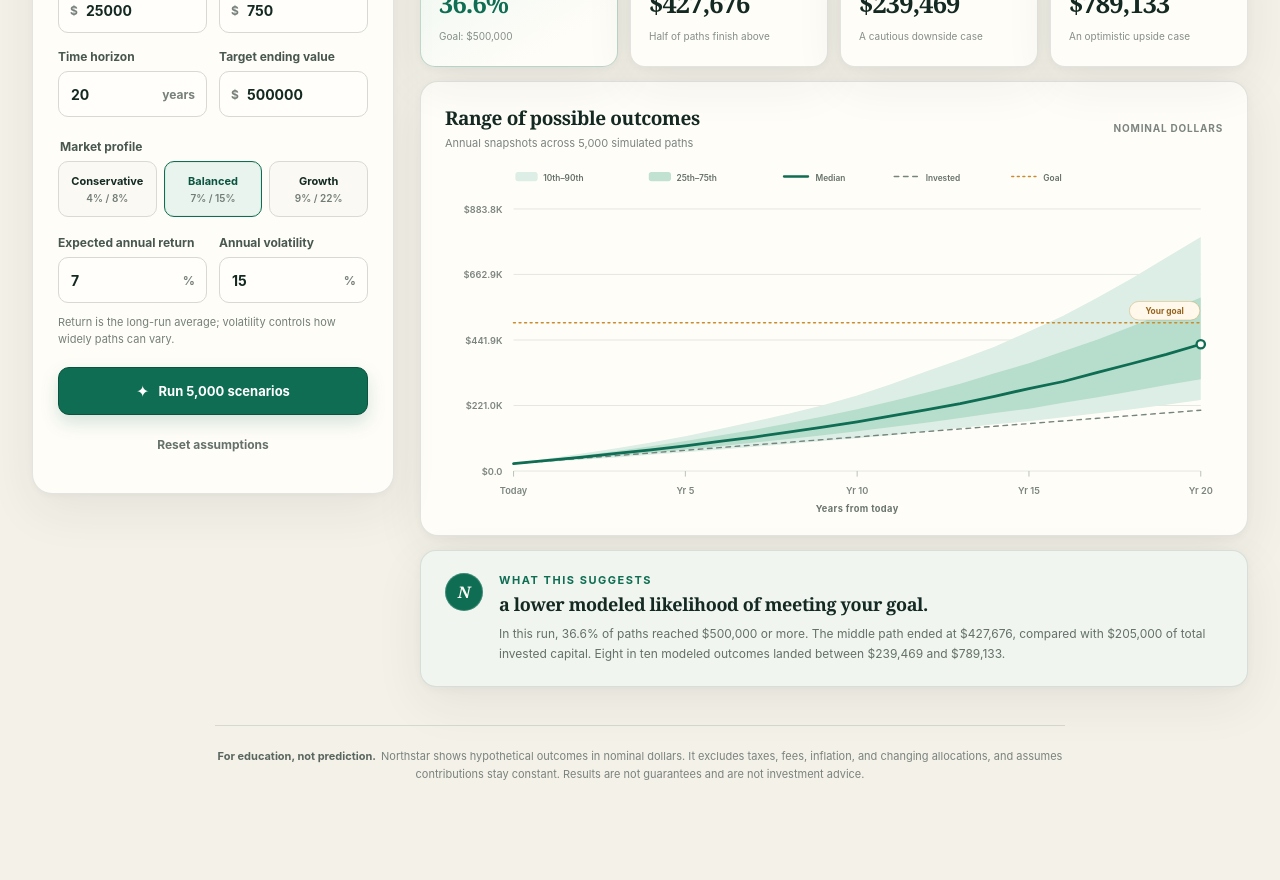
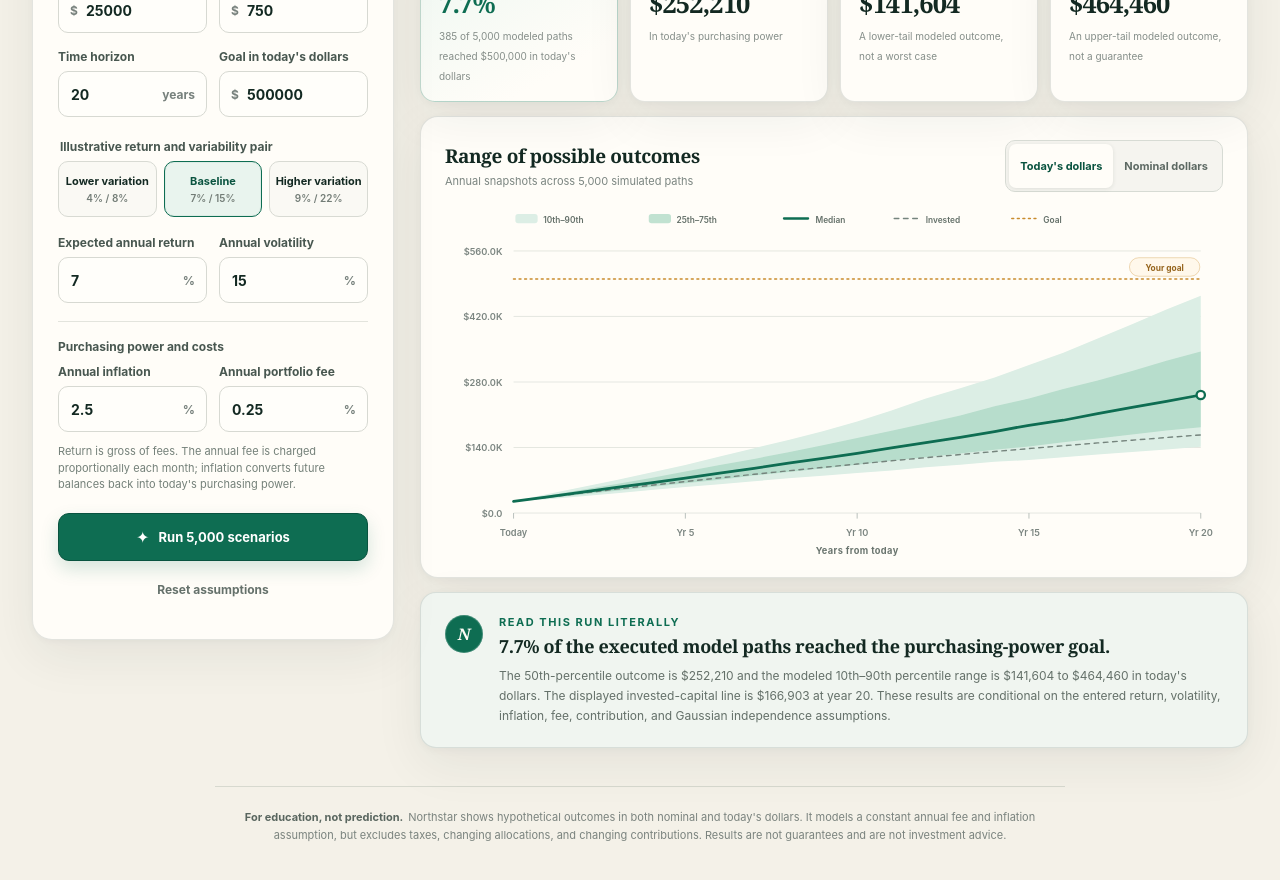
Before and after one commit to Da0t/northstar, a React (Vite) app: page / in a window 1280 px wide. Shown: the part 560-1440 px from the top of the page. Before the commit the page ends 1383 px from the top, so only its background shows below. Built offline with nearby package versions, Linux system fonts and the light colour scheme.

Commit message:
feat(finance): model fees and purchasing power

```diff
--- a/src/App.tsx
+++ b/src/App.tsx
@@ -1,5 +1,5 @@
 import { useEffect, useMemo, useRef, useState } from "react";
-import { FanChart } from "./components/FanChart";
+import { FanChart, type DollarMode } from "./components/FanChart";
 import { formatCurrency, formatPercentageInput, formatProbability } from "./format";
 import {
   UI_SCENARIO_COUNT,
@@ -19,13 +19,15 @@ const DEFAULT_ASSUMPTIONS: PortfolioAssumptions = {
   years: 20,
   annualReturn: 0.07,
   annualVolatility: 0.15,
-  targetEndingValue: 500_000,
+  annualInflation: 0.025,
+  annualFee: 0.0025,
+  targetTodayValue: 500_000,
 };
 
 const PRESETS = [
-  { name: "Conservative", return: 4, volatility: 8 },
-  { name: "Balanced", return: 7, volatility: 15 },
-  { name: "Growth", return: 9, volatility: 22 },
+  { name: "Lower variation", return: 4, volatility: 8 },
+  { name: "Baseline", return: 7, volatility: 15 },
+  { name: "Higher variation", return: 9, volatility: 22 },
 ] as const;
 
 type FormState = Record<AssumptionField, string>;
@@ -51,7 +53,9 @@ function assumptionsToForm(assumptions: PortfolioAssumptions): FormState {
     years: String(assumptions.years),
     annualReturn: formatPercentageInput(assumptions.annualReturn),
     annualVolatility: formatPercentageInput(assumptions.annualVolatility),
-    targetEndingValue: String(assumptions.targetEndingValue),
+    annualInflation: formatPercentageInput(assumptions.annualInflation),
+    annualFee: formatPercentageInput(assumptions.annualFee),
+    targetTodayValue: String(assumptions.targetTodayValue),
   };
 }
 
@@ -66,7 +70,9 @@ function parseForm(form: FormState): { assumptions: PortfolioAssumptions; errors
     years: parseNumber(form.years),
     annualReturn: parseNumber(form.annualReturn) / 100,
     annualVolatility: parseNumber(form.annualVolatility) / 100,
-    targetEndingValue: parseNumber(form.targetEndingValue),
+    annualInflation: parseNumber(form.annualInflation) / 100,
+    annualFee: parseNumber(form.annualFee) / 100,
+    targetTodayValue: parseNumber(form.targetTodayValue),
   };
   const errors: FormErrors = {};
 
@@ -148,14 +154,6 @@ function MetricCard({
   );
 }
 
-function outcomeLabel(probability: number): string {
-  if (probability >= 0.8) return "a strong modeled likelihood";
-  if (probability >= 0.6) return "a better-than-even modeled likelihood";
-  if (probability >= 0.4) return "a roughly even modeled likelihood";
-  if (probability >= 0.2) return "a lower modeled likelihood";
-  return "a limited modeled likelihood";
-}
-
 export default function App() {
   const [form, setForm] = useState<FormState>(() => assumptionsToForm(DEFAULT_ASSUMPTIONS));
   const [projection, setProjection] = useState<SimulationResult>(() =>
@@ -163,6 +161,7 @@ export default function App() {
   );
   const [lastRun, setLastRun] = useState<PortfolioAssumptions>(DEFAULT_ASSUMPTIONS);
   const [isRunning, setIsRunning] = useState(false);
+  const [dollarMode, setDollarMode] = useState<DollarMode>("real");
   const [statusMessage, setStatusMessage] = useState("Initial forecast ready.");
   const formRef = useRef(form);
   const nextSeedRef = useRef(INITIAL_SEED + 1);
@@ -171,6 +170,11 @@ export default function App() {
   const hasErrors = Object.keys(parsed.errors).length > 0;
   const isStale = hasErrors || !assumptionsEqual(parsed.assumptions, lastRun);
   const finalPoint = projection.points.at(-1);
+  const finalDistribution = finalPoint?.[dollarMode];
+  const displayedGoal =
+    dollarMode === "real" ? lastRun.targetTodayValue : projection.targetNominal;
+  const displayedInvested =
+    dollarMode === "real" ? finalPoint?.investedReal : finalPoint?.investedNominal;
 
   useEffect(
     () => () => {
@@ -339,10 +343,10 @@ export default function App() {
                   onChange={handleFieldChange}
                 />
                 <AssumptionField
-                  field="targetEndingValue"
-                  label="Target ending value"
-                  value={form.targetEndingValue}
-                  error={parsed.errors.targetEndingValue}
+                  field="targetTodayValue"
+                  label="Goal in today's dollars"
+                  value={form.targetTodayValue}
+                  error={parsed.errors.targetTodayValue}
                   prefix="$"
                   min={0}
                   step="1000"
@@ -351,7 +355,7 @@ export default function App() {
               </div>
 
               <fieldset className="preset-fieldset">
-                <legend>Market profile</legend>
+                <legend>Illustrative return and variability pair</legend>
                 <div className="preset-group">
                   {PRESETS.map((preset) => (
                     <button
@@ -393,8 +397,37 @@ export default function App() {
                 />
               </div>
 
+              <div className="economic-assumptions">
+                <p className="field-group-label">Purchasing power and costs</p>
+                <div className="market-fields">
+                  <AssumptionField
+                    field="annualInflation"
+                    label="Annual inflation"
+                    value={form.annualInflation}
+                    error={parsed.errors.annualInflation}
+                    suffix="%"
+                    min={0}
+                    max={20}
+                    step="0.1"
+                    onChange={handleFieldChange}
+                  />
+                  <AssumptionField
+                    field="annualFee"
+                    label="Annual portfolio fee"
+                    value={form.annualFee}
+                    error={parsed.errors.annualFee}
+                    suffix="%"
+                    min={0}
+                    max={10}
+                    step="0.05"
+                    onChange={handleFieldChange}
+                  />
+                </div>
+              </div>
+
               <p className="model-note">
-                Return is the long-run average; volatility controls how widely paths can vary.
+                Return is gross of fees. The annual fee is charged proportionally each month;
+                inflation converts future balances back into today's purchasing power.
               </p>
 
               <button
@@ -437,29 +470,29 @@ export default function App() {
               {statusMessage}
             </p>
 
-            {finalPoint ? (
+            {finalPoint && finalDistribution && displayedInvested !== undefined ? (
               <>
                 <div className="metric-grid">
                   <MetricCard
-                    label="Chance of reaching goal"
+                    label="Simulated goal-hit rate"
                     value={formatProbability(projection.successProbability)}
-                    note={`Goal: ${formatCurrency(lastRun.targetEndingValue)}`}
+                    note={`${Math.round(projection.successProbability * projection.scenarioCount).toLocaleString("en-US")} of ${projection.scenarioCount.toLocaleString("en-US")} modeled paths reached ${formatCurrency(lastRun.targetTodayValue)} in today's dollars`}
                     accent
                   />
                   <MetricCard
-                    label="Median ending value"
-                    value={formatCurrency(finalPoint.p50)}
-                    note="Half of paths finish above"
+                    label="50th-percentile ending value"
+                    value={formatCurrency(finalDistribution.p50)}
+                    note={dollarMode === "real" ? "In today's purchasing power" : "In future nominal dollars"}
                   />
                   <MetricCard
-                    label="10th percentile"
-                    value={formatCurrency(finalPoint.p10)}
-                    note="A cautious downside case"
+                    label="10th-percentile ending value"
+                    value={formatCurrency(finalDistribution.p10)}
+                    note="A lower-tail modeled outcome, not a worst case"
                   />
                   <MetricCard
-                    label="90th percentile"
-                    value={formatCurrency(finalPoint.p90)}
-                    note="An optimistic upside case"
+                    label="90th-percentile ending value"
+                    value={formatCurrency(finalDistribution.p90)}
+                    note="An upper-tail modeled outcome, not a guarantee"
                   />
                 </div>
 
@@ -469,22 +502,45 @@ export default function App() {
                       <h3>Range of possible outcomes</h3>
                       <p>Annual snapshots across {projection.scenarioCount.toLocaleString("en-US")} simulated paths</p>
                     </div>
-                    <span>Nominal dollars</span>
+                    <div className="dollar-toggle" role="group" aria-label="Forecast dollar display">
+                      <button
+                        type="button"
+                        aria-pressed={dollarMode === "real"}
+                        onClick={() => setDollarMode("real")}
+                      >
+                        Today's dollars
+                      </button>
+                      <button
+                        type="button"
+                        aria-pressed={dollarMode === "nominal"}
+                        onClick={() => setDollarMode("nominal")}
+                      >
+                        Nominal dollars
+                      </button>
+                    </div>
                   </div>
-                  <FanChart points={projection.points} target={lastRun.targetEndingValue} />
+                  <FanChart
+                    points={projection.points}
+                    target={displayedGoal}
+                    mode={dollarMode}
+                  />
                 </article>
 
                 <article className="summary-card">
                   <span className="summary-marker" aria-hidden="true">N</span>
                   <div>
-                    <p className="section-kicker">What this suggests</p>
-                    <h3>{outcomeLabel(projection.successProbability)} of meeting your goal.</h3>
+                    <p className="section-kicker">Read this run literally</p>
+                    <h3>
+                      {formatProbability(projection.successProbability)} of the executed model paths
+                      reached the purchasing-power goal.
+                    </h3>
                     <p>
-                      In this run, {formatProbability(projection.successProbability)} of paths reached
-                      {" "}{formatCurrency(lastRun.targetEndingValue)} or more. The middle path ended at
-                      {" "}{formatCurrency(finalPoint.p50)}, compared with {formatCurrency(finalPoint.invested)}
-                      {" "}of total invested capital. Eight in ten modeled outcomes landed between
-                      {" "}{formatCurrency(finalPoint.p10)} and {formatCurrency(finalPoint.p90)}.
+                      The 50th-percentile outcome is {formatCurrency(finalDistribution.p50)} and the
+                      modeled 10th–90th percentile range is {formatCurrency(finalDistribution.p10)} to
+                      {" "}{formatCurrency(finalDistribution.p90)} in {dollarMode === "real" ? "today's" : "nominal"}
+                      {" "}dollars. The displayed invested-capital line is {formatCurrency(displayedInvested)}
+                      {" "}at year {lastRun.years}. These results are conditional on the entered return,
+                      volatility, inflation, fee, contribution, and Gaussian independence assumptions.
                     </p>
                   </div>
                 </article>
@@ -496,9 +552,9 @@ export default function App() {
         <footer className="disclaimer">
           <strong>For education, not prediction.</strong>
           <p>
-            Northstar shows hypothetical outcomes in nominal dollars. It excludes taxes, fees,
-            inflation, and changing allocations, and assumes contributions stay constant. Results
-            are not guarantees and are not investment advice.
+            Northstar shows hypothetical outcomes in both nominal and today's dollars. It models a
+            constant annual fee and inflation assumption, but excludes taxes, changing allocations,
+            and changing contributions. Results are not guarantees and are not investment advice.
           </p>
         </footer>
       </main>
--- a/src/components/FanChart.tsx
+++ b/src/components/FanChart.tsx
@@ -2,9 +2,22 @@ import { useId } from "react";
 import { formatCompactCurrency, formatCurrency } from "../format";
 import type { ForecastPoint } from "../simulation";
 
+export type DollarMode = "real" | "nominal";
+
 interface FanChartProps {
   points: ForecastPoint[];
   target: number;
+  mode: DollarMode;
+}
+
+interface ChartPoint {
+  year: number;
+  p10: number;
+  p25: number;
+  p50: number;
+  p75: number;
+  p90: number;
+  invested: number;
 }
 
 const WIDTH = 840;
@@ -14,9 +27,9 @@ const INNER_WIDTH = WIDTH - MARGIN.left - MARGIN.right;
 const INNER_HEIGHT = HEIGHT - MARGIN.top - MARGIN.bottom;
 
 function linePath(
-  points: ForecastPoint[],
-  x: (point: ForecastPoint) => number,
-  y: (point: ForecastPoint) => number,
+  points: ChartPoint[],
+  x: (point: ChartPoint) => number,
+  y: (point: ChartPoint) => number,
 ): string {
   return points
     .map((point, index) => `${index === 0 ? "M" : "L"}${x(point).toFixed(2)},${y(point).toFixed(2)}`)
@@ -24,10 +37,10 @@ function linePath(
 }
 
 function areaPath(
-  points: ForecastPoint[],
-  x: (point: ForecastPoint) => number,
-  upper: (point: ForecastPoint) => number,
-  lower: (point: ForecastPoint) => number,
+  points: ChartPoint[],
+  x: (point: ChartPoint) => number,
+  upper: (point: ChartPoint) => number,
+  lower: (point: ChartPoint) => number,
 ): string {
   if (points.length === 0) {
     return "";
@@ -53,14 +66,20 @@ function makeYearTicks(maxYear: number): number[] {
   return [...new Set(ticks)];
 }
 
-export function FanChart({ points, target }: FanChartProps) {
+export function FanChart({ points, target, mode }: FanChartProps) {
   const titleId = useId();
   const descriptionId = useId();
-  const safePoints = points.filter((point) =>
-    [point.p10, point.p25, point.p50, point.p75, point.p90, point.invested].every(
-      (value) => Number.isFinite(value) && value >= 0,
-    ),
-  );
+  const safePoints = points
+    .map((point): ChartPoint => ({
+      year: point.year,
+      ...point[mode],
+      invested: mode === "real" ? point.investedReal : point.investedNominal,
+    }))
+    .filter((point) =>
+      [point.p10, point.p25, point.p50, point.p75, point.p90, point.invested].every(
+        (value) => Number.isFinite(value) && value >= 0,
+      ),
+    );
 
   if (safePoints.length === 0) {
     return <p className="chart-empty">No valid forecast points are available.</p>;
@@ -69,7 +88,7 @@ export function FanChart({ points, target }: FanChartProps) {
   const maxYear = Math.max(1, safePoints.at(-1)?.year ?? 1);
   const rawMax = Math.max(target, ...safePoints.map((point) => Math.max(point.p90, point.invested)), 1);
   const yMax = rawMax > Number.MAX_VALUE / 1.12 ? rawMax : rawMax * 1.12;
-  const xScale = (point: ForecastPoint) => MARGIN.left + (point.year / maxYear) * INNER_WIDTH;
+  const xScale = (point: ChartPoint) => MARGIN.left + (point.year / maxYear) * INNER_WIDTH;
   const yScaleValue = (value: number) => MARGIN.top + INNER_HEIGHT - (value / yMax) * INNER_HEIGHT;
   const yTicks = Array.from({ length: 5 }, (_, index) => yMax * (index / 4));
   const yearTicks = makeYearTicks(maxYear);
@@ -85,10 +104,13 @@ export function FanChart({ points, target }: FanChartProps) {
         aria-labelledby={`${titleId} ${descriptionId}`}
         preserveAspectRatio="xMidYMid meet"
       >
-        <title id={titleId}>Portfolio range over {maxYear} years</title>
+        <title id={titleId}>
+          Portfolio range over {maxYear} years in {mode === "real" ? "today's" : "nominal"} dollars
+        </title>
         <desc id={descriptionId}>
           A fan chart showing the tenth through ninetieth percentile range, the interquartile
-          range, median portfolio value, invested capital, and a goal of {formatCurrency(target)}.
+          range, median portfolio value, invested capital, and a goal of {formatCurrency(target)}
+          {mode === "real" ? " in today's purchasing power" : " in future nominal dollars"}.
         </desc>
 
         <g className="chart-legend" aria-hidden="true">
--- a/src/simulation.ts
+++ b/src/simulation.ts
@@ -1,5 +1,5 @@
 export const UI_SCENARIO_COUNT = 5_000;
-export const MODEL_VERSION = "northstar-monte-carlo/2.0.0";
+export const MODEL_VERSION = "northstar-monte-carlo/2.1.0";
 export const MAX_SCENARIO_COUNT = 10_000;
 export const MAX_MONTHLY_UPDATES = 6_000_000;
 export const MAX_SNAPSHOT_CELLS = 510_000;
@@ -16,7 +16,9 @@ export interface PortfolioAssumptions {
   years: number;
   annualReturn: number;
   annualVolatility: number;
-  targetEndingValue: number;
+  annualInflation: number;
+  annualFee: number;
+  targetTodayValue: number;
 }
 
 export type AssumptionField = keyof PortfolioAssumptions;
@@ -26,14 +28,20 @@ export interface ValidationIssue {
   message: string;
 }
 
-export interface ForecastPoint {
-  year: number;
+export interface ForecastDistribution {
   p10: number;
   p25: number;
   p50: number;
   p75: number;
   p90: number;
-  invested: number;
+}
+
+export interface ForecastPoint {
+  year: number;
+  nominal: ForecastDistribution;
+  real: ForecastDistribution;
+  investedNominal: number;
+  investedReal: number;
 }
 
 export interface SimulationResult {
@@ -42,6 +50,7 @@ export interface SimulationResult {
   scenarioCount: number;
   seed: number;
   modelVersion: string;
+  targetNominal: number;
 }
 
 export interface SimulationOptions {
@@ -55,7 +64,9 @@ const ASSUMPTION_FIELDS: readonly AssumptionField[] = [
   "years",
   "annualReturn",
   "annualVolatility",
-  "targetEndingValue",
+  "annualInflation",
+  "annualFee",
+  "targetTodayValue",
 ];
 
 const DEFAULT_SEED = 0x4e4f5254;
@@ -125,16 +136,16 @@ export function validateAssumptions(input: PortfolioAssumptions): ValidationIssu
     }
   }
 
-  if (requireFinite("targetEndingValue", "Target ending value")) {
-    if (input.targetEndingValue < 0) {
+  if (requireFinite("targetTodayValue", "Goal in today's dollars")) {
+    if (input.targetTodayValue < 0) {
       issues.push({
-        field: "targetEndingValue",
-        message: "Target ending value cannot be negative.",
+        field: "targetTodayValue",
+        message: "Goal in today's dollars cannot be negative.",
       });
-    } else if (input.targetEndingValue > MAX_TARGET_ENDING_VALUE) {
+    } else if (input.targetTodayValue > MAX_TARGET_ENDING_VALUE) {
       issues.push({
-        field: "targetEndingValue",
-        message: "Target ending value must be $10 trillion or less.",
+        field: "targetTodayValue",
+        message: "Goal in today's dollars must be $10 trillion or less.",
       });
     }
   }
@@ -152,6 +163,24 @@ export function validateAssumptions(input: PortfolioAssumptions): ValidationIssu
       issues.push({
         field: "annualVolatility",
         message: "Annual volatility must be between 0% and 100%.",
+      });
+    }
+  }
+
+  if (requireFinite("annualInflation", "Annual inflation")) {
+    if (input.annualInflation < 0 || input.annualInflation > 0.2) {
+      issues.push({
+        field: "annualInflation",
+        message: "Annual inflation must be between 0% and 20%.",
+      });
+    }
+  }
+
+  if (requireFinite("annualFee", "Annual fee")) {
+    if (input.annualFee < 0 || input.annualFee > 0.1) {
+      issues.push({
+        field: "annualFee",
+        message: "Annual fee must be between 0% and 10%.",
       });
     }
   }
@@ -258,6 +287,31 @@ function investedCapital(input: PortfolioAssumptions, year: number): number {
   );
 }
 
+function inflationIndex(input: PortfolioAssumptions, year: number): number {
+  return (1 + input.annualInflation) ** year;
+}
+
+function investedCapitalReal(input: PortfolioAssumptions, year: number): number {
+  let realCapital = input.startingBalance;
+  for (let month = 1; month <= year * 12; month += 1) {
+    realCapital += input.monthlyContribution / inflationIndex(input, month / 12);
+  }
+  return checkedBalance(realCapital, "inflation-adjusted invested capital");
+}
+
+function distribution(
+  sortedValues: readonly number[],
+  divisor = 1,
+): ForecastDistribution {
+  return {
+    p10: percentile(sortedValues, 0.1) / divisor,
+    p25: percentile(sortedValues, 0.25) / divisor,
+    p50: percentile(sortedValues, 0.5) / divisor,
+    p75: percentile(sortedValues, 0.75) / divisor,
+    p90: percentile(sortedValues, 0.9) / divisor,
+  };
+}
+
 export function resolveSimulationOptions(
   options: SimulationOptions,
   years: number,
@@ -304,6 +358,11 @@ export function runSimulation(
   const monthlyDrift =
     (Math.log1p(input.annualReturn) - 0.5 * input.annualVolatility ** 2) / 12;
   const monthlyDiffusion = input.annualVolatility / Math.sqrt(12);
+  const monthlyFeeFactor = (1 - input.annualFee) ** (1 / 12);
+  const targetNominal = checkedBalance(
+    input.targetTodayValue * inflationIndex(input, input.years),
+    "inflation-adjusted goal",
+  );
   let successes = 0;
 
   for (let scenario = 0; scenario < scenarioCount; scenario += 1) {
@@ -316,7 +375,7 @@ export function runSimulation(
     for (let month = 1; month <= input.years * 12; month += 1) {
       const factor = Math.exp(monthlyDrift + monthlyDiffusion * normal());
       balance = checkedBalance(
-        balance * factor + input.monthlyContribution,
+        balance * factor * monthlyFeeFactor + input.monthlyContribution,
         `balance in scenario ${scenario + 1}, month ${month}`,
       );
 
@@ -328,21 +387,20 @@ export function runSimulation(
       }
     }
 
-    if (balance >= input.targetEndingValue) {
+    if (balance >= targetNominal) {
       successes += 1;
     }
   }
 
   const points = snapshots.map((values, year) => {
     values.sort((a, b) => a - b);
+    const yearlyInflationIndex = inflationIndex(input, year);
     return {
       year,
-      p10: percentile(values, 0.1),
-      p25: percentile(values, 0.25),
-      p50: percentile(values, 0.5),
-      p75: percentile(values, 0.75),
-      p90: percentile(values, 0.9),
-      invested: investedCapital(input, year),
+      nominal: distribution(values),
+      real: distribution(values, yearlyInflationIndex),
+      investedNominal: investedCapital(input, year),
+      investedReal: investedCapitalReal(input, year),
     };
   });
 
@@ -352,5 +410,6 @@ export function runSimulation(
     scenarioCount,
     seed,
     modelVersion: MODEL_VERSION,
+    targetNominal,
   };
 }
--- a/src/styles.css
+++ b/src/styles.css
@@ -407,6 +407,19 @@ main {
   gap: 12px;
 }
 
+.economic-assumptions {
+  margin-top: 18px;
+  padding-top: 17px;
+  border-top: 1px solid #e3e4dd;
+}
+
+.field-group-label {
+  margin: 0 0 10px;
+  color: #485750;
+  font-size: 12px;
+  font-weight: 700;
+}
+
 .model-note {
   margin: 11px 0 20px;
   color: #748079;
@@ -611,6 +624,33 @@ main {
   font-weight: 700;
   letter-spacing: 0.08em;
   text-transform: uppercase;
+}
+
+.dollar-toggle {
+  display: inline-flex;
+  flex: 0 0 auto;
+  padding: 3px;
+  border: 1px solid #d7dbd4;
+  border-radius: 10px;
+  background: #f5f4ef;
+}
+
+.dollar-toggle button {
+  min-height: 44px;
+  padding: 0 11px;
+  border: 0;
+  border-radius: 7px;
+  color: #5d6963;
+  background: transparent;
+  cursor: pointer;
+  font-size: 11px;
+  font-weight: 700;
+}
+
+.dollar-toggle button[aria-pressed="true"] {
+  color: var(--emerald-dark);
+  background: #fffdf8;
+  box-shadow: 0 1px 4px rgba(30, 48, 41, 0.1);
 }
 
 .chart-shell {
@@ -923,11 +963,17 @@ main {
   }
 
   .chart-heading {
+    align-items: flex-start;
+    flex-direction: column;
     padding: 0 9px;
   }
 
-  .chart-heading > span {
-    display: none;
+  .dollar-toggle {
+    width: 100%;
+  }
+
+  .dollar-toggle button {
+    flex: 1;
   }
 
   .chart-shell {
```
Also changed, not shown: 1 other file (tests, documents, lock files or other folders).
